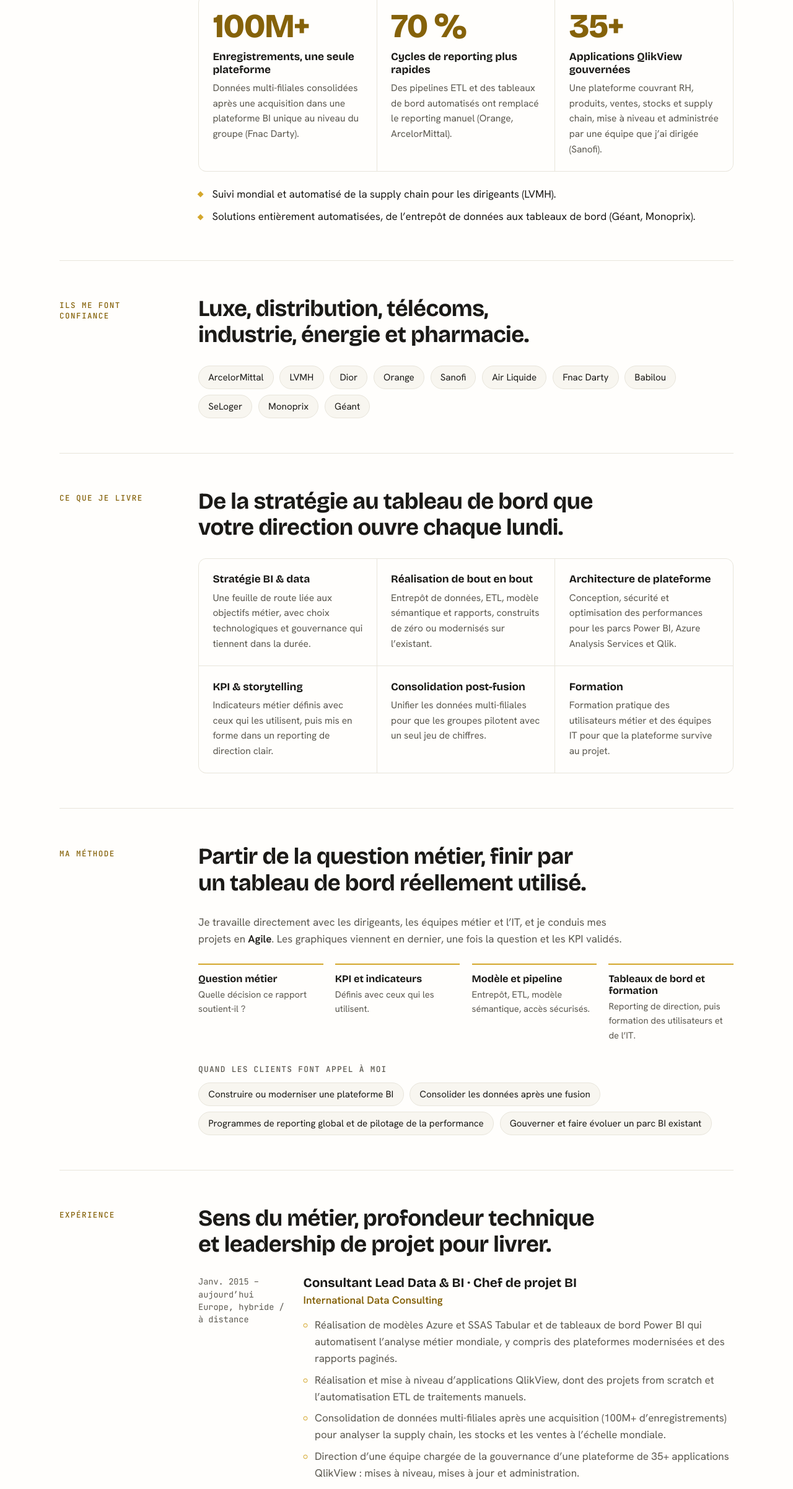
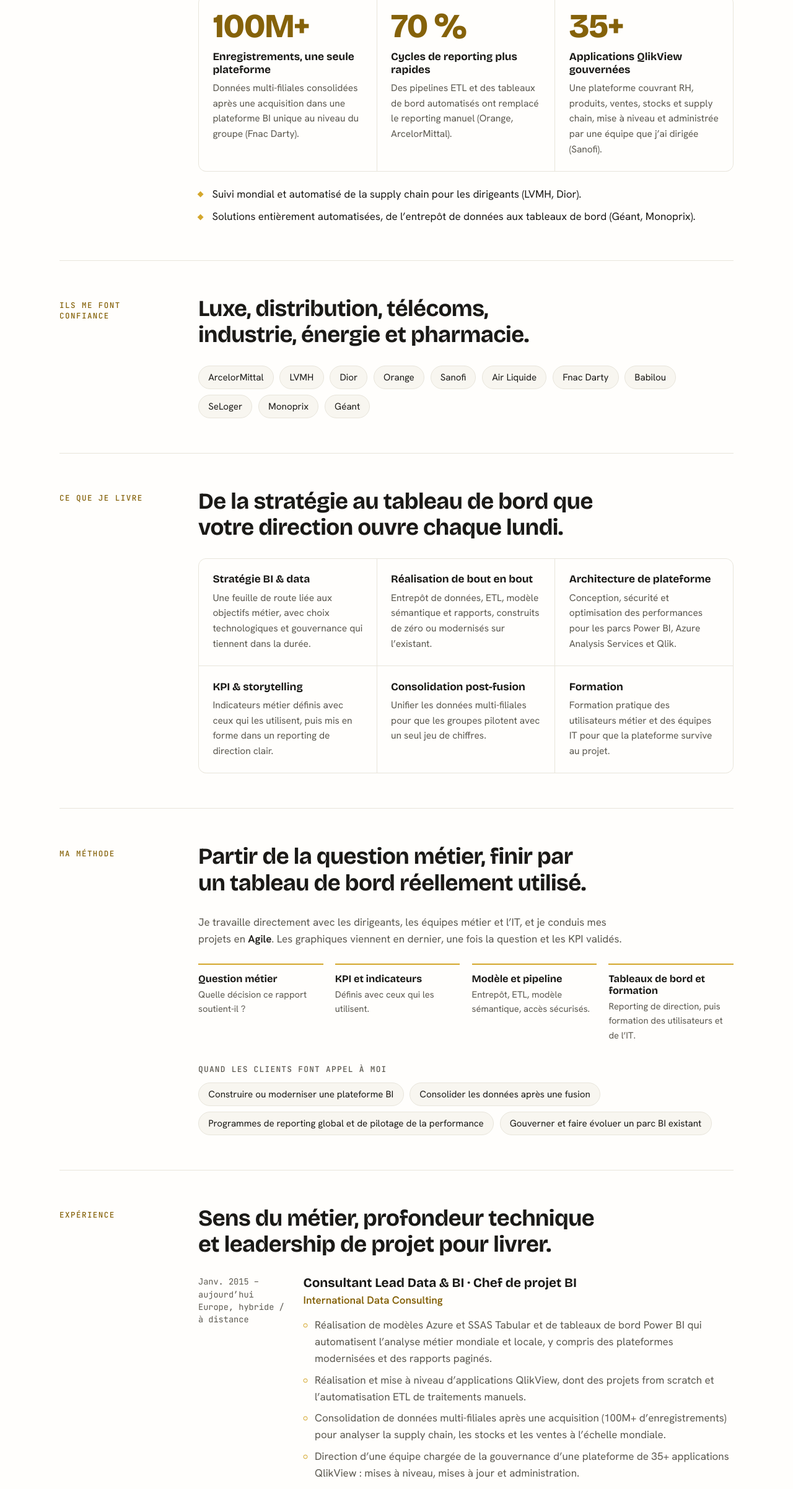
Before and after one commit to IssamEddineM/IssamEddineM.github.io, a plain HTML site: page fr/index.html in a window 1280 px wide. Shown: the part 1108-3511 px from the top of the page at 62% size. Drawn offline with nearby package versions, Linux system fonts and the light colour scheme.

Commit message:
Update index.html

```diff
--- a/fr/index.html
+++ b/fr/index.html
@@ -216,7 +216,7 @@ footer{border-top:1px solid var(--line);padding-top:1.4rem;color:var(--muted);fo
         <div><p class="num">35+</p><h3>Applications QlikView gouvernées</h3><p>Une plateforme couvrant RH, produits, ventes, stocks et supply chain, mise à niveau et administrée par une équipe que j’ai dirigée (Sanofi).</p></div>
       </div>
       <ul class="proof">
-        <li>Suivi mondial et automatisé de la supply chain pour les dirigeants (LVMH).</li>
+        <li>Suivi mondial et automatisé de la supply chain pour les dirigeants (LVMH, Dior).</li>
         <li>Solutions entièrement automatisées, de l’entrepôt de données aux tableaux de bord (Géant, Monoprix).</li>
       </ul>
     </div>
@@ -276,7 +276,7 @@ footer{border-top:1px solid var(--line);padding-top:1.4rem;color:var(--muted);fo
             <h3>Consultant Lead Data &amp; BI · Chef de projet BI</h3>
             <p class="org">International Data Consulting</p>
             <ul>
-              <li>Réalisation de modèles Azure et SSAS Tabular et de tableaux de bord Power BI qui automatisent l’analyse métier mondiale, y compris des plateformes modernisées et des rapports paginés.</li>
+              <li>Réalisation de modèles Azure et SSAS Tabular et de tableaux de bord Power BI qui automatisent l’analyse métier mondiale et locale, y compris des plateformes modernisées et des rapports paginés.</li>
               <li>Réalisation et mise à niveau d’applications QlikView, dont des projets from scratch et l’automatisation ETL de traitements manuels.</li>
               <li>Consolidation de données multi-filiales après une acquisition (100M+ d’enregistrements) pour analyser la supply chain, les stocks et les ventes à l’échelle mondiale.</li>
               <li>Direction d’une équipe chargée de la gouvernance d’une plateforme de 35+ applications QlikView : mises à niveau, mises à jour et administration.</li>
```
